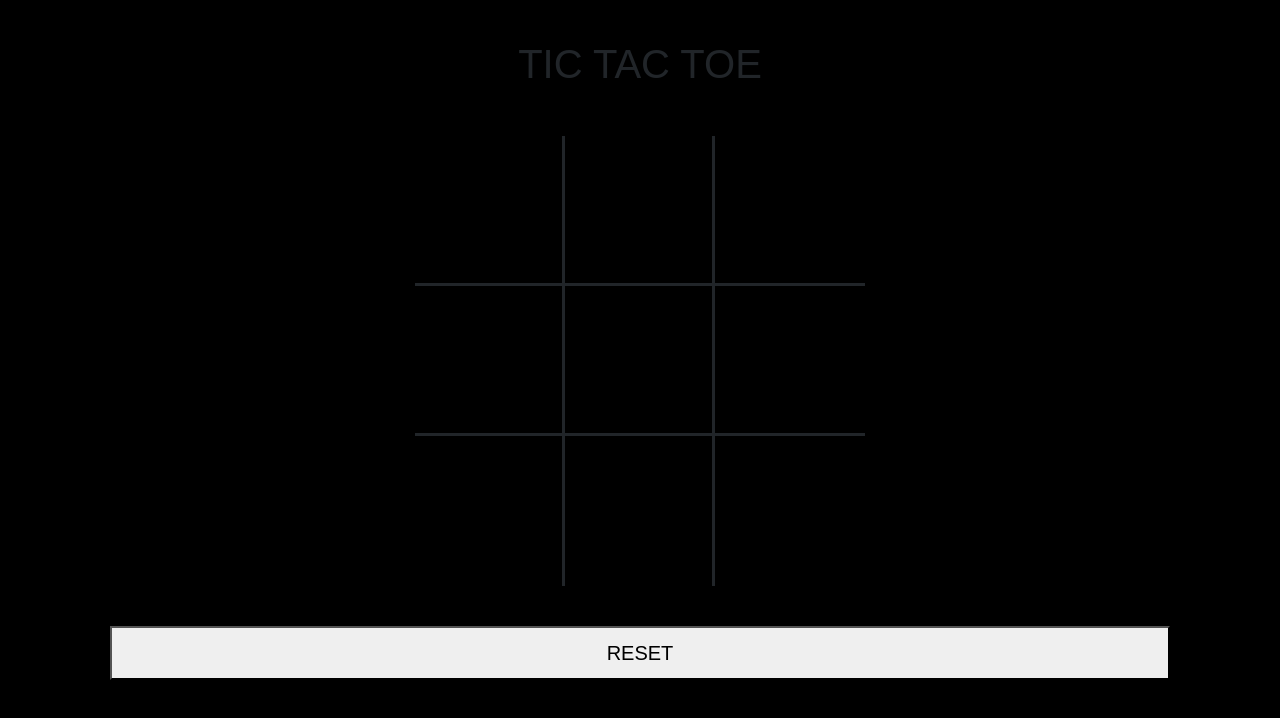
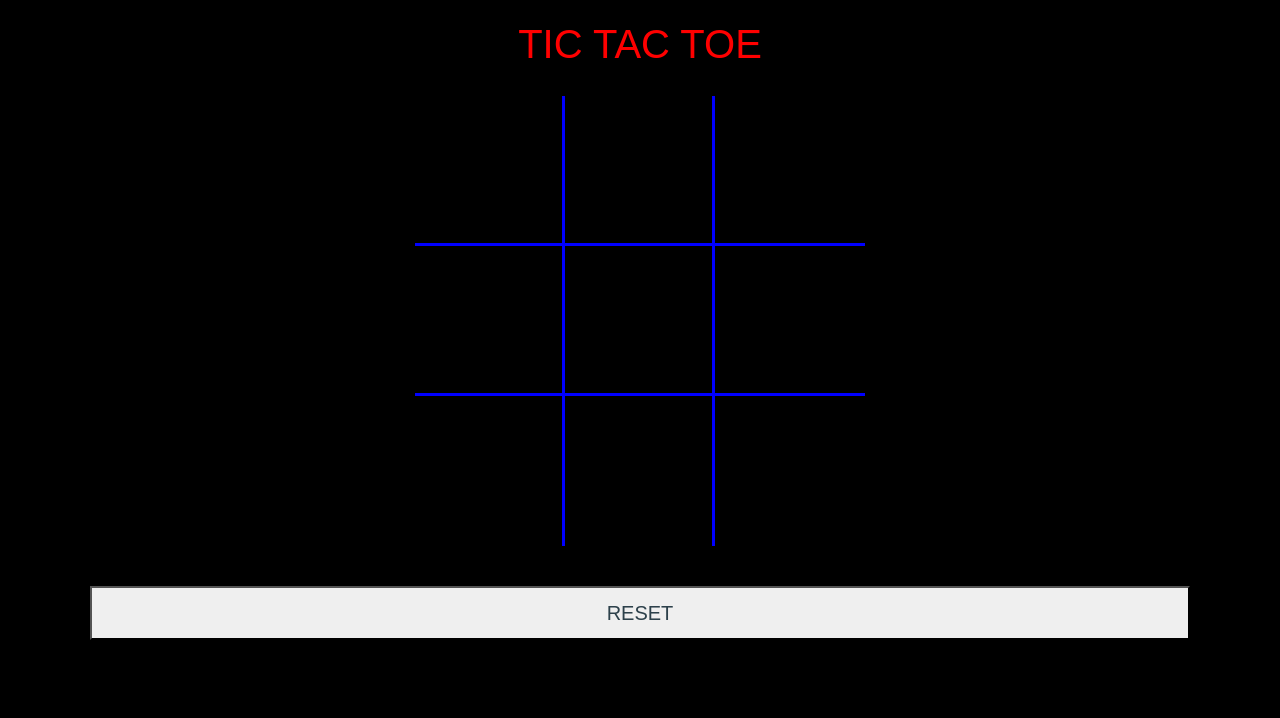
Before and after one commit to arjunrathyar/TicTacToe, a plain HTML site: page index.html in a window 1280 px wide. Drawn offline with nearby package versions, Linux system fonts and the light colour scheme; a web font is replaced by a local one.

Commit message:
Update style.css

```diff
--- a/style.css
+++ b/style.css
@@ -9,7 +9,12 @@ body{
 }
 
 #pt,#rb{
+  color: #2d414b;
   font-family: 'VALORANT', sans-serif;
+}
+
+#pt{
+  color: red;
 }
 
 
@@ -18,7 +23,7 @@ body{
 }
 
 .container{
-  padding: 40px;
+  padding: 20px;
   display: flex;
   justify-content: center;
   align-items: center;
@@ -29,10 +34,11 @@ body{
   width: 450px;
   display:flex;
   flex-wrap: wrap;
-  margin-top: 40px;
+  margin-top: 20px;
 }
 
 .box{
+  color: blue;
   height: 150px;
   width: 150px;
   display: flex;
```
